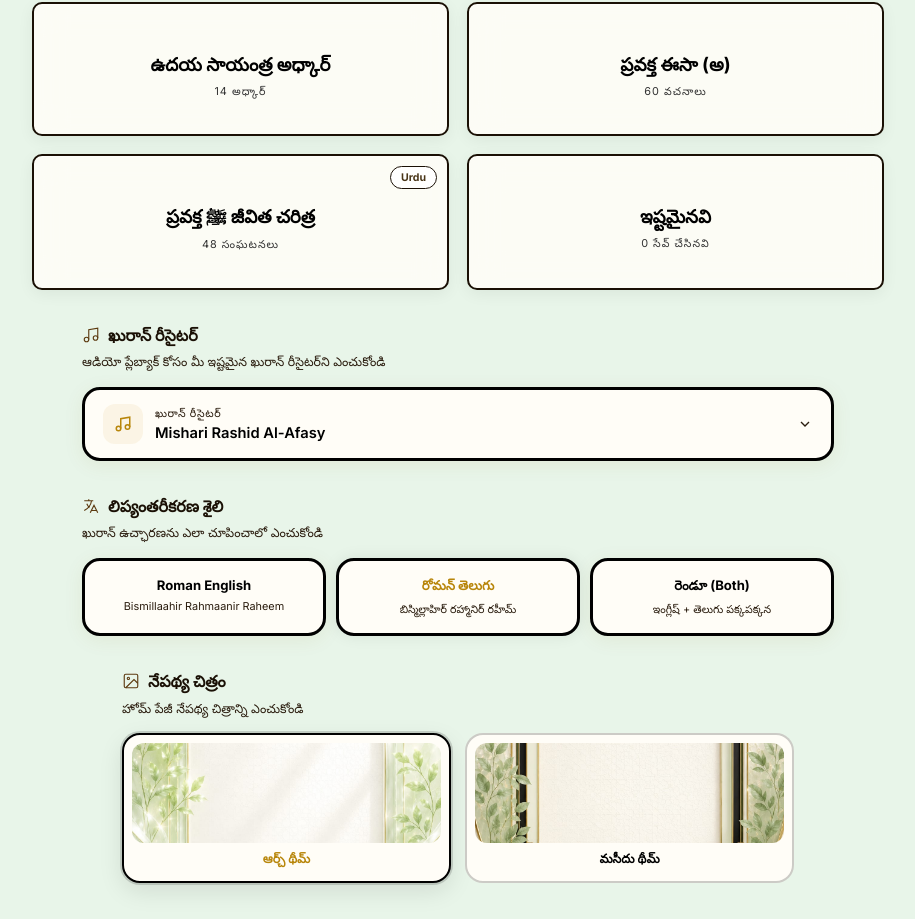
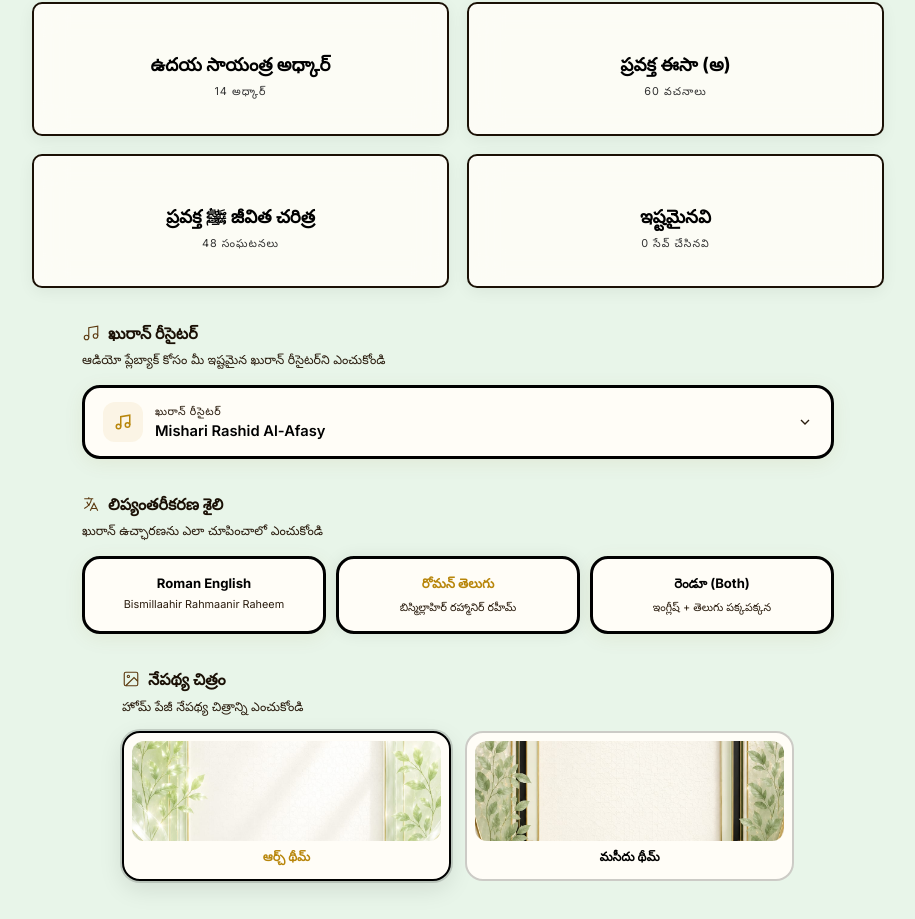
Before and after one commit to Mahendarmax/Believer-of-Almighty, a React (Vite) app: page /prophet-muhammad in a window 1280 px wide. Shown: the part 1549-2468 px from the top of the page, without its empty margins (182-1097 px from the left). Built offline with nearby package versions, Linux system fonts and the light colour scheme.

Commit message:
Revert "Add Seerah Urdu toggle on Home and local Urdu mode on Seerah page"
This reverts commit 854dde4e2d461f2ecf08ab7731a0f41a990e6fd3.

```diff
--- a/src/pages/Home.css
+++ b/src/pages/Home.css
@@ -808,41 +808,6 @@
   box-shadow: 0 4px 16px rgba(0, 0, 0, 0.06), inset 0 1px 0 rgba(255,255,255,0.5);
 }
 
-.seerah-action-card {
-  cursor: pointer;
-}
-
-.seerah-action-card:focus-visible {
-  outline: 3px solid rgba(26, 16, 5, 0.28);
-  outline-offset: 2px;
-}
-
-.seerah-urdu-toggle {
-  position: absolute;
-  top: 10px;
-  right: 10px;
-  z-index: 4;
-  border: 1.5px solid #1a1005;
-  border-radius: 999px;
-  padding: 4px 10px;
-  font-size: 0.66rem;
-  font-weight: 700;
-  color: #4a3618;
-  background: rgba(255, 255, 255, 0.85);
-  transition: var(--transition);
-}
-
-.seerah-urdu-toggle:hover {
-  transform: translateY(-1px);
-  background: rgba(255, 255, 255, 0.95);
-}
-
-.seerah-urdu-toggle.active {
-  background: linear-gradient(135deg, #1f8f5f, #0f6d48);
-  color: #ffffff;
-  border-color: #0f6d48;
-}
-
 .action-card::after {
   content: '';
   position: absolute;
--- a/src/pages/Home.jsx
+++ b/src/pages/Home.jsx
@@ -123,13 +123,6 @@ const Home = React.memo(function Home() {
   const [qvDropOpen, setQvDropOpen] = useState(false)
   const [qvFilter, setQvFilter] = useState('')
   const qvDropRef = useRef(null)
-  const [seerahUrduMode, setSeerahUrduMode] = useState(() => {
-    try {
-      return localStorage.getItem('seerahHomeUrduMode') === '1'
-    } catch {
-      return false
-    }
-  })
 
   // Close dropdown on outside click
   useEffect(() => {
@@ -252,22 +245,11 @@ const Home = React.memo(function Home() {
 
   const handleReadQuran = useCallback(() => navigate('/surahs'), [navigate])
   const handleFavorites = useCallback(() => navigate('/favorites'), [navigate])
-  const handleOpenSeerah = useCallback(() => {
-    navigate(seerahUrduMode ? '/prophet-muhammad?lang=urdu' : '/prophet-muhammad')
-  }, [navigate, seerahUrduMode])
   const handleContinue = useCallback(() => {
     if (lastRead) {
       navigate(`/surah/${lastRead.surahNumber}?verse=${lastRead.verseNumber || 1}&t=${Date.now()}`)
     }
   }, [navigate, lastRead])
-
-  useEffect(() => {
-    try {
-      localStorage.setItem('seerahHomeUrduMode', seerahUrduMode ? '1' : '0')
-    } catch {
-      // Ignore storage issues in private browsing or restricted contexts
-    }
-  }, [seerahUrduMode])
 
   return (
     <div className="home" data-bg={bgImage}>
@@ -438,34 +420,11 @@ const Home = React.memo(function Home() {
           <span className="action-meta">{COUNTS.isa} {transliteration === 'telugu' ? 'వచనాలు' : 'Verses'}</span>
         </button>
 
-        <div
-          className="action-card seerah-action-card"
-          role="button"
-          tabIndex={0}
-          onClick={handleOpenSeerah}
-          onKeyDown={(e) => {
-            if (e.key === 'Enter' || e.key === ' ') {
-              e.preventDefault()
-              handleOpenSeerah()
-            }
-          }}
-          aria-label={seerahUrduMode ? 'Open Seerah in Urdu mode' : 'Open Seerah'}
-        >
-          <button
-            type="button"
-            className={`seerah-urdu-toggle ${seerahUrduMode ? 'active' : ''}`}
-            aria-pressed={seerahUrduMode}
-            onClick={(e) => {
-              e.stopPropagation()
-              setSeerahUrduMode(prev => !prev)
-            }}
-          >
-            Urdu
-          </button>
-          <h3>{seerahUrduMode ? 'سیرت النبی ﷺ' : (transliteration === 'telugu' ? 'ప్రవక్త ﷺ జీవిత చరిత్ర' : 'Seerah — Prophet ﷺ Life')}</h3>
-          {seerahUrduMode ? <p dir="rtl">نبی ﷺ کی زندگی</p> : (transliteration !== 'telugu' && <p>ప్రవక్త ﷺ జీవిత చరిత్ర</p>)}
-          <span className="action-meta">{COUNTS.seerah} {seerahUrduMode ? 'واقعات' : (transliteration === 'telugu' ? 'సంఘటనలు' : 'Events')}</span>
-        </div>
+        <button className="action-card seerah-action-card" onClick={() => navigate('/prophet-muhammad')}>
+          <h3>{transliteration === 'telugu' ? 'ప్రవక్త ﷺ జీవిత చరిత్ర' : 'Seerah — Prophet ﷺ Life'}</h3>
+          {transliteration !== 'telugu' && <p>ప్రవక్త ﷺ జీవిత చరిత్ర</p>}
+          <span className="action-meta">{COUNTS.seerah} {transliteration === 'telugu' ? 'సంఘటనలు' : 'Events'}</span>
+        </button>
 
         <button className="action-card fav-card" onClick={handleFavorites}>
           <h3>{transliteration === 'telugu' ? 'ఇష్టమైనవి' : 'Favorites'}</h3>
--- a/src/pages/ProphetMuhammad.css
+++ b/src/pages/ProphetMuhammad.css
@@ -48,45 +48,6 @@
   color: var(--text-muted);
   margin-top: 0.15rem;
   font-family: 'Amiri', serif;
-}
-
-.seerah-mode-toggle {
-  display: inline-flex;
-  align-items: center;
-  gap: 0.4rem;
-  background: rgba(255, 253, 247, 0.9);
-  border: 1.5px solid #1a1005;
-  border-radius: 999px;
-  padding: 0.28rem;
-  margin: 0 0 1rem;
-}
-
-.seerah-mode-btn {
-  border: 1px solid transparent;
-  background: transparent;
-  color: var(--text-secondary);
-  font-size: 0.72rem;
-  font-weight: 700;
-  border-radius: 999px;
-  padding: 0.35rem 0.7rem;
-  transition: var(--transition);
-}
-
-.seerah-mode-btn:hover {
-  color: var(--text-primary);
-  background: rgba(184,134,11,0.1);
-}
-
-.seerah-mode-btn.active {
-  color: #ffffff;
-  border-color: #0f6d48;
-  background: linear-gradient(135deg, #1f8f5f, #0f6d48);
-}
-
-.seerah-mode-hint {
-  margin: -0.35rem 0 1rem;
-  font-size: 0.72rem;
-  color: var(--text-muted);
 }
 
 /* Hero */
@@ -405,10 +366,6 @@
   background: rgba(184,134,11,0.05);
   border: 1px solid rgba(184,134,11,0.12);
 }
-.urdu-block {
-  background: rgba(15,109,72,0.06);
-  border: 1px solid rgba(15,109,72,0.2);
-}
 
 .seerah-lang-tag {
   display: inline-block;
@@ -428,10 +385,6 @@
   background: rgba(184,134,11,0.15);
   color: var(--accent-dim);
 }
-.urdu-block .seerah-lang-tag {
-  background: rgba(15,109,72,0.14);
-  color: #0f6d48;
-}
 
 .seerah-telugu-text {
   font-family: 'Noto Sans Telugu', sans-serif;
@@ -446,19 +399,6 @@
   line-height: 1.75;
   font-style: italic;
   margin: 0;
-}
-
-.seerah-urdu-note {
-  font-family: 'Noto Nastaliq Urdu', 'Noto Naskh Arabic', 'Amiri', serif;
-  font-size: 0.88rem;
-  color: #0f6d48;
-  line-height: 1.8;
-  margin: 0 0 0.55rem;
-}
-
-.seerah-english-fallback {
-  direction: ltr;
-  text-align: left;
 }
 
 /* Footer */
@@ -511,8 +451,6 @@
 @media (max-width: 480px) {
   .seerah-page { padding: 0 14px 70px; }
   .seerah-header { gap: 10px; padding: 16px 0 14px; }
-  .seerah-mode-toggle { margin-bottom: 0.8rem; }
-  .seerah-mode-btn { font-size: 0.68rem; padding: 0.3rem 0.62rem; }
   .seerah-hero { padding: 1.5rem 1rem; }
   .seerah-hero-basmala { font-size: 2.5rem; }
   .seerah-hero-name { font-size: 1.3rem; }
--- a/src/pages/ProphetMuhammad.jsx
+++ b/src/pages/ProphetMuhammad.jsx
@@ -1,36 +1,18 @@
 import React, { useState, useCallback } from 'react'
-import { useNavigate, useLocation } from 'react-router-dom'
+import { useNavigate } from 'react-router-dom'
 import { prophetMuhammadData } from '../data/prophetMuhammad'
 import { useSettings } from '../context/SettingsContext'
 import './ProphetMuhammad.css'
 
 function ProphetMuhammad() {
   const navigate = useNavigate()
-  const location = useLocation()
   const [expandedChapter, setExpandedChapter] = useState(null)
   const [expandedEvent, setExpandedEvent] = useState(null)
   const { transliteration } = useSettings()
 
-  const [seerahLanguage, setSeerahLanguage] = useState(() => {
-    const queryLang = new URLSearchParams(location.search).get('lang')
-    if (queryLang === 'urdu') return 'urdu'
-    if (transliteration === 'telugu') return 'telugu'
-    return 'english'
-  })
-
   const handleBack = useCallback(() => navigate(-1), [navigate])
 
   const totalEvents = prophetMuhammadData.reduce((t, c) => t + c.events.length, 0)
-  const isTelugu = seerahLanguage === 'telugu'
-  const isEnglish = seerahLanguage === 'english'
-  const isUrdu = seerahLanguage === 'urdu'
-  const hasUrduQuery = new URLSearchParams(location.search).get('lang') === 'urdu'
-
-  const quoteText = isUrdu
-    ? '"اور ہم نے آپ کو تمام جہانوں کے لیے رحمت بنا کر بھیجا ہے"'
-    : '"మేము నిన్ను సమస్త సృష్టికి రహ్మత్ గా పంపాం"'
-
-  const quoteRef = isUrdu ? '— سورۃ الانبیاء 21:107' : '— సూరా అల్-అంబియా 21:107'
 
   return (
     <div className="seerah-page">
@@ -41,56 +23,34 @@ function ProphetMuhammad() {
           </svg>
         </button>
         <div className="seerah-title-group">
-          <h1 className="seerah-title" dir={isUrdu ? 'rtl' : undefined}>{isUrdu ? 'سیرت النبی ﷺ' : 'సీరత్-ఉన్-నబీ ﷺ'}</h1>
-          <span className="seerah-subtitle" dir={isUrdu ? 'rtl' : undefined}>{isUrdu ? 'سِیرَۃُ النَّبِيِّ مُحَمَّدٍ ﷺ' : 'سِيرَةُ النَّبِيِّ مُحَمَّدٍ ﷺ — Life of Prophet Muhammad'}</span>
+          <h1 className="seerah-title">సీరత్-ఉన్-నబీ ﷺ</h1>
+          <span className="seerah-subtitle">سِيرَةُ النَّبِيِّ مُحَمَّدٍ ﷺ — Life of Prophet Muhammad</span>
         </div>
       </header>
-
-      <div className="seerah-mode-toggle" role="group" aria-label="Seerah language mode">
-        <button
-          className={`seerah-mode-btn ${isTelugu ? 'active' : ''}`}
-          onClick={() => setSeerahLanguage('telugu')}
-        >
-          తెలుగు
-        </button>
-        <button
-          className={`seerah-mode-btn ${isEnglish ? 'active' : ''}`}
-          onClick={() => setSeerahLanguage('english')}
-        >
-          English
-        </button>
-        <button
-          className={`seerah-mode-btn ${isUrdu ? 'active' : ''}`}
-          onClick={() => setSeerahLanguage('urdu')}
-        >
-          اردو
-        </button>
-      </div>
-      {hasUrduQuery && !isUrdu && (
-        <p className="seerah-mode-hint">Urdu mode was opened from Home. You can switch it back anytime here.</p>
-      )}
 
       {/* Bismillah Hero */}
       <div className="seerah-hero">
         <div className="seerah-hero-basmala">ﷺ</div>
-        <h2 className="seerah-hero-name" dir={isUrdu ? 'rtl' : undefined}>{isUrdu ? 'محمد رسول اللہ' : 'ముహమ్మద్ రసూలుల్లాహ్'}</h2>
+        <h2 className="seerah-hero-name">ముహమ్మద్ రసూలుల్లాహ్</h2>
         <p className="seerah-hero-arabic">مُحَمَّدٌ رَّسُولُ اللَّهِ</p>
-        <p className="seerah-hero-telugu" dir={isUrdu ? 'rtl' : undefined}>{quoteText}</p>
-        <p className="seerah-hero-ref" dir={isUrdu ? 'rtl' : undefined}>{quoteRef}</p>
+        <p className="seerah-hero-telugu">
+          "మేము నిన్ను సమస్త సృష్టికి రహ్మత్ గా పంపాం"
+        </p>
+        <p className="seerah-hero-ref">— సూరా అల్-అంబియా 21:107</p>
         <div className="seerah-hero-stats">
           <div className="seerah-hero-stat">
             <span className="seerah-stat-val">63</span>
-            <span className="seerah-stat-lbl" dir={isUrdu ? 'rtl' : undefined}>{isUrdu ? 'سال' : (isTelugu ? 'సంవత్సరాలు' : 'సంవత్సరాలు • Years')}</span>
+            <span className="seerah-stat-lbl">{transliteration === 'telugu' ? 'సంవత్సరాలు' : 'సంవత్సరాలు • Years'}</span>
           </div>
           <div className="seerah-stat-divider" />
           <div className="seerah-hero-stat">
             <span className="seerah-stat-val">23</span>
-            <span className="seerah-stat-lbl" dir={isUrdu ? 'rtl' : undefined}>{isUrdu ? 'وحی کے سال' : (isTelugu ? 'వహీ సంవత్సరాలు' : 'వహీ సంవత్సరాలు • Years of Revelation')}</span>
+            <span className="seerah-stat-lbl">{transliteration === 'telugu' ? 'వహీ సంవత్సరాలు' : 'వహీ సంవత్సరాలు • Years of Revelation'}</span>
           </div>
           <div className="seerah-stat-divider" />
           <div className="seerah-hero-stat">
             <span className="seerah-stat-val">{totalEvents}</span>
-            <span className="seerah-stat-lbl" dir={isUrdu ? 'rtl' : undefined}>{isUrdu ? 'زندگی کے واقعات' : (isTelugu ? 'జీవిత సంఘటనలు' : 'జీవిత సంఘటనలు • Life Events')}</span>
+            <span className="seerah-stat-lbl">{transliteration === 'telugu' ? 'జీవిత సంఘటనలు' : 'జీవిత సంఘటనలు • Life Events'}</span>
           </div>
         </div>
       </div>
@@ -114,17 +74,17 @@ function ProphetMuhammad() {
                   <span className="seerah-chapter-num">{chapter.chapter}</span>
                   <span className="seerah-chapter-icon">{chapter.icon}</span>
                   <div className="seerah-chapter-info">
-                    {isTelugu && (
+                    {(transliteration === 'telugu' || transliteration === 'both') && (
                       <span className="seerah-chapter-era">{chapter.era}</span>
                     )}
-                    {(isEnglish || isUrdu) && (
+                    {(transliteration === 'english' || transliteration === 'both') && (
                       <span className="seerah-chapter-era-en">{chapter.eraEn}</span>
                     )}
                     <span className="seerah-chapter-period">{chapter.period}</span>
                   </div>
                 </div>
                 <div className="seerah-chapter-right">
-                  <span className="seerah-chapter-count" dir={isUrdu ? 'rtl' : undefined}>{chapter.events.length} {isUrdu ? 'واقعات' : (isTelugu ? 'సంఘటనలు' : 'events')}</span>
+                  <span className="seerah-chapter-count">{chapter.events.length} {transliteration === 'telugu' ? 'సంఘటనలు' : 'events'}</span>
                   <svg
                     className={`seerah-chevron ${isChapterOpen ? 'open' : ''}`}
                     viewBox="0 0 24 24" fill="none" stroke="currentColor" strokeWidth="2" width="18" height="18"
@@ -151,10 +111,10 @@ function ProphetMuhammad() {
                           <div className="seerah-event-left">
                             <div className="seerah-event-dot" />
                             <div>
-                              {isTelugu && (
+                              {(transliteration === 'telugu' || transliteration === 'both') && (
                                 <span className="seerah-event-title">{ev.title}</span>
                               )}
-                              {(isEnglish || isUrdu) && (
+                              {(transliteration === 'english' || transliteration === 'both') && (
                                 <span className="seerah-event-title-en">{ev.titleEn}</span>
                               )}
                               <span className="seerah-event-year">{ev.year}</span>
@@ -176,25 +136,17 @@ function ProphetMuhammad() {
                               <p className="seerah-arabic-text" dir="rtl">{ev.arabic}</p>
                             </div>
                             {/* Telugu */}
-                            {isTelugu && (
+                            {(transliteration === 'telugu' || transliteration === 'both') && (
                               <div className="seerah-lang-block telugu-block">
                                 <span className="seerah-lang-tag">తెలుగు</span>
                                 <p className="seerah-telugu-text">{ev.telugu}</p>
                               </div>
                             )}
                             {/* English */}
-                            {isEnglish && (
+                            {(transliteration === 'english' || transliteration === 'both') && (
                               <div className="seerah-lang-block english-block">
                                 <span className="seerah-lang-tag">English</span>
                                 <p className="seerah-english-text">{ev.english}</p>
-                              </div>
-                            )}
-                            {/* Urdu (fallback content until full Urdu dataset is added) */}
-                            {isUrdu && (
-                              <div className="seerah-lang-block urdu-block" dir="rtl">
-                                <span className="seerah-lang-tag">اردو</span>
-                                <p className="seerah-urdu-note">اردو ترجمہ جلد شامل کیا جائے گا۔ نیچے وقتی طور پر انگریزی متن دکھایا گیا ہے۔</p>
-                                <p className="seerah-english-text seerah-english-fallback">{ev.english}</p>
                               </div>
                             )}
                           </div>
@@ -213,24 +165,19 @@ function ProphetMuhammad() {
       <div className="seerah-footer">
         <div className="seerah-footer-salawat">
           <p className="seerah-footer-arabic" dir="rtl">اللَّهُمَّ صَلِّ عَلَى مُحَمَّدٍ وَعَلَى آلِ مُحَمَّدٍ</p>
-          {(isEnglish || isUrdu) && (
+          {(transliteration === 'english' || transliteration === 'both') && (
             <p className="seerah-footer-transliteration">Allahumma salli 'ala Muhammadin wa 'ala aali Muhammad</p>
           )}
-          {isTelugu && (
+          {(transliteration === 'telugu' || transliteration === 'both') && (
             <p className="seerah-footer-meaning">ఓ అల్లాహ్! ముహమ్మద్ ﷺ పై మరియు ఆయన కుటుంబంపై దీవెనలు కురిపించు</p>
           )}
-          {isUrdu && (
-            <p className="seerah-footer-meaning" dir="rtl">اے اللہ! محمد ﷺ اور آلِ محمد پر درود و برکت نازل فرما</p>
-          )}
         </div>
-        {(isEnglish || isUrdu) && (
+        {(transliteration === 'english' || transliteration === 'both') && (
           <p className="seerah-footer-quote">
             "Verily, in the Messenger of Allah you have an excellent example to follow."
           </p>
         )}
-        {isTelugu && <cite className="seerah-footer-ref">— Surah Al-Ahzab 33:21</cite>}
-        {isUrdu && <cite className="seerah-footer-ref" dir="rtl">— سورۃ الاحزاب 33:21</cite>}
-        {isEnglish && <cite className="seerah-footer-ref">— Surah Al-Ahzab 33:21</cite>}
+        <cite className="seerah-footer-ref">— Surah Al-Ahzab 33:21</cite>
       </div>
     </div>
   )
```
